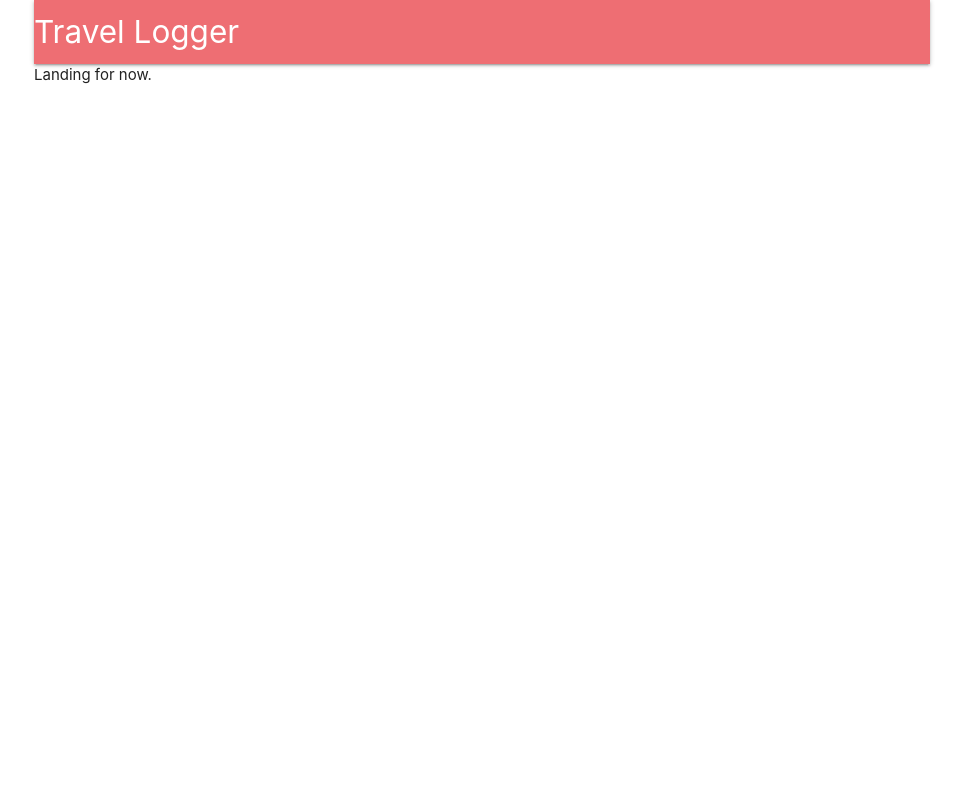
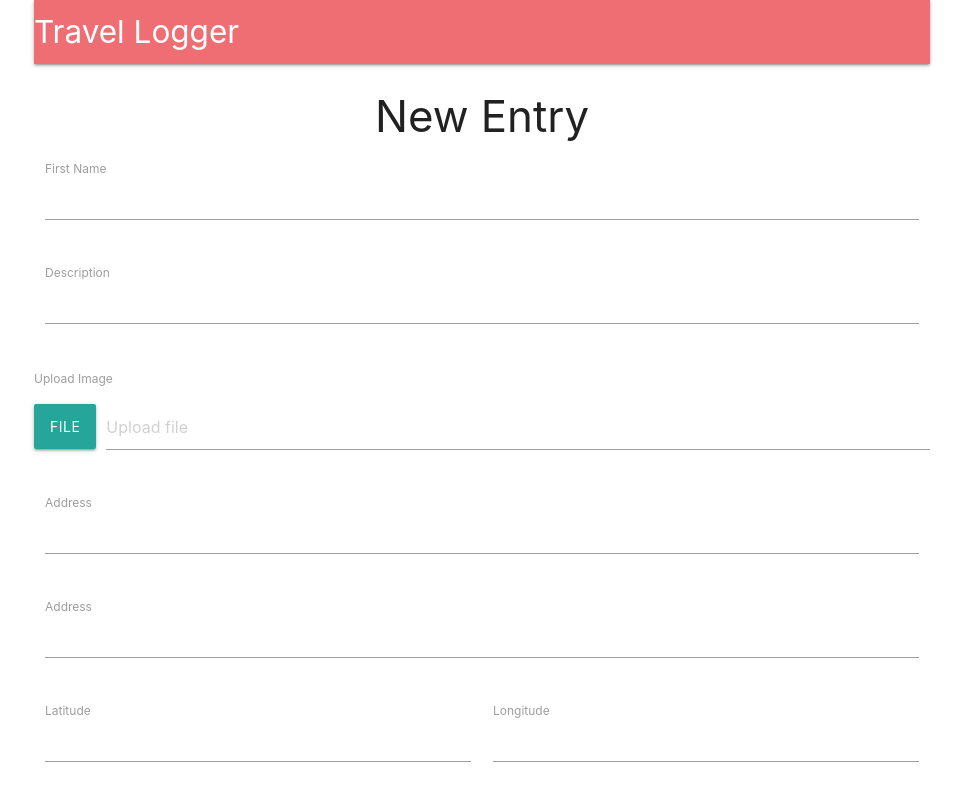
Before and after one commit to zablanc91/travelLogger, a React app in the folder client/: page /add in a window 1280 px wide. Shown: the whole page, without its empty margins (158-1121 px from the left). Built offline with nearby package versions, Linux system fonts and the light colour scheme; no server answers.

Commit message:
started working on LogEntry model and AddEntry component form

```diff
--- a/client/src/components/AddLog.js
+++ b/client/src/components/AddLog.js
@@ -1,11 +1,66 @@
 import React from 'react';
 
-const Landing = () => {
+const AddLog = () => {
     return (
-        <div>
-            Landing for now.
+        <div class="row">
+            <h3 class="center-align">New Entry</h3>
+            <form class="col s12" action='#'>
+                <div class="row">
+                    <div class="input-field col s12">
+                        <input id="name" type="text" />
+                        <label class="active" for="name">First Name</label>
+                    </div>
+                </div>
+
+                <div class="row">
+                    <div class="input-field col s12">
+                        <input id="description" type="text" />
+                        <label class="active" for="name">Description</label>
+                    </div>
+                </div>
+
+                <div class="row">
+                    <label>Upload Image</label>
+                    <div class="file-field input-field">
+                        <div class="btn">
+                            <span>File</span>
+                            <input type="file" />
+                        </div>
+                        <div class="file-path-wrapper">
+                            <input class="validate file-path" type="text" placeholder="Upload file"/>
+                        </div>
+                    </div>
+                </div>
+
+                 <div class="row">
+                    <div class="input-field col s12">
+                        <input id="address" type="text" />
+                        <label class="active" for="name">Address</label>
+                    </div>
+                </div>
+
+                <div class="row">
+                    <div class="input-field col s12">
+                        <input id="address" type="text" />
+                        <label class="active" for="name">Address</label>
+                    </div>
+                </div>
+
+                <div class="row">
+                    <div class="input-field col s6">
+                        <input id="lat" type="text" />
+                        <label class="active" for="name">Latitude</label>
+                    </div>
+                    <div class="input-field col s6">
+                        <input id="lng" type="text" />
+                        <label class="active" for="name">Longitude</label>
+                    </div>
+                </div>
+
+            </form>
         </div>
+
     );
 };
 
-export default Landing;
+export default AddLog;
```
Also changed, not shown: client/public/index.html (+1 -0 lines), models/LogEntry.js (added, +30 -0 lines).
